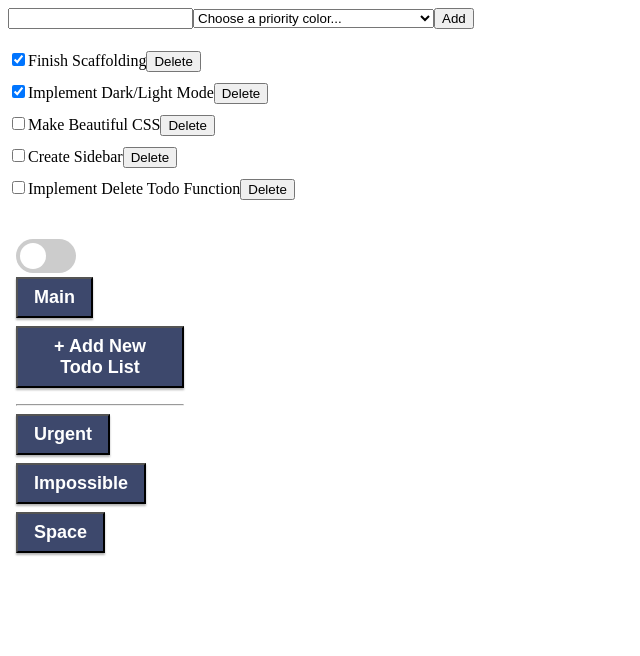
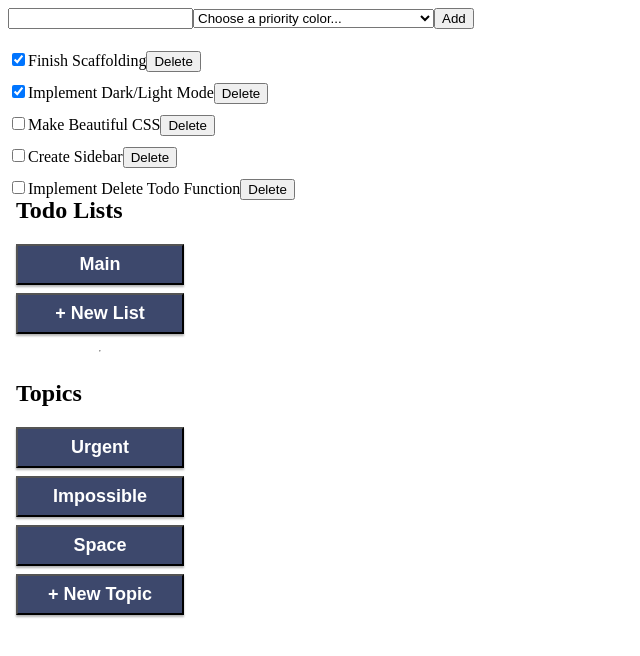
Before and after one commit to inherentspice/todo-list, a Next.js app: page / in a window 1280 px wide. Shown: the top 656 px of the page, without its empty margins (0-640 px from the left). Built offline with nearby package versions, Linux system fonts and the light colour scheme.

Commit message:
removed darkmode from sidebar, added titles and positioned properly

```diff
--- a/app/sidebar.js
+++ b/app/sidebar.js
@@ -1,24 +1,24 @@
-
-import Darkmode from "./darkmode";
 
 function Sidebar() {
-  const categories = ["Urgent", "Impossible", "Space"];
+  const topics = ["Urgent", "Impossible", "Space"];
 
   return (
     <div className="sidebar">
-      <Darkmode/>
+      <h2>Todo Lists</h2>
       <button>
         Main
       </button>
-      <button>+ Add New Todo List</button>
+      <button>+ New List</button>
       <hr />
-      {categories.map((category) => (
+      <h2>Topics</h2>
+      {topics.map((topic) => (
         <button
-          key={category}
+          key={topic}
         >
-          {category}
+          {topic}
         </button>
       ))}
+      <button>+ New Topic</button>
     </div>
   );
 }
--- a/styles/globals.css
+++ b/styles/globals.css
@@ -92,12 +92,16 @@ input:checked + .slider:before {
 
 .sidebar {
   position: absolute;
+  left: 0;
   top: 50%;
-  left: 0;
   transform: translateY(-50%);
   width: 200px;
+  height: 100%;
   padding: 16px;
   box-sizing: border-box;
+  display: flex;
+  flex-direction: column;
+  justify-content: center;
 }
 
 .sidebar button {
```
Also changed, not shown: app/header.js (added).
